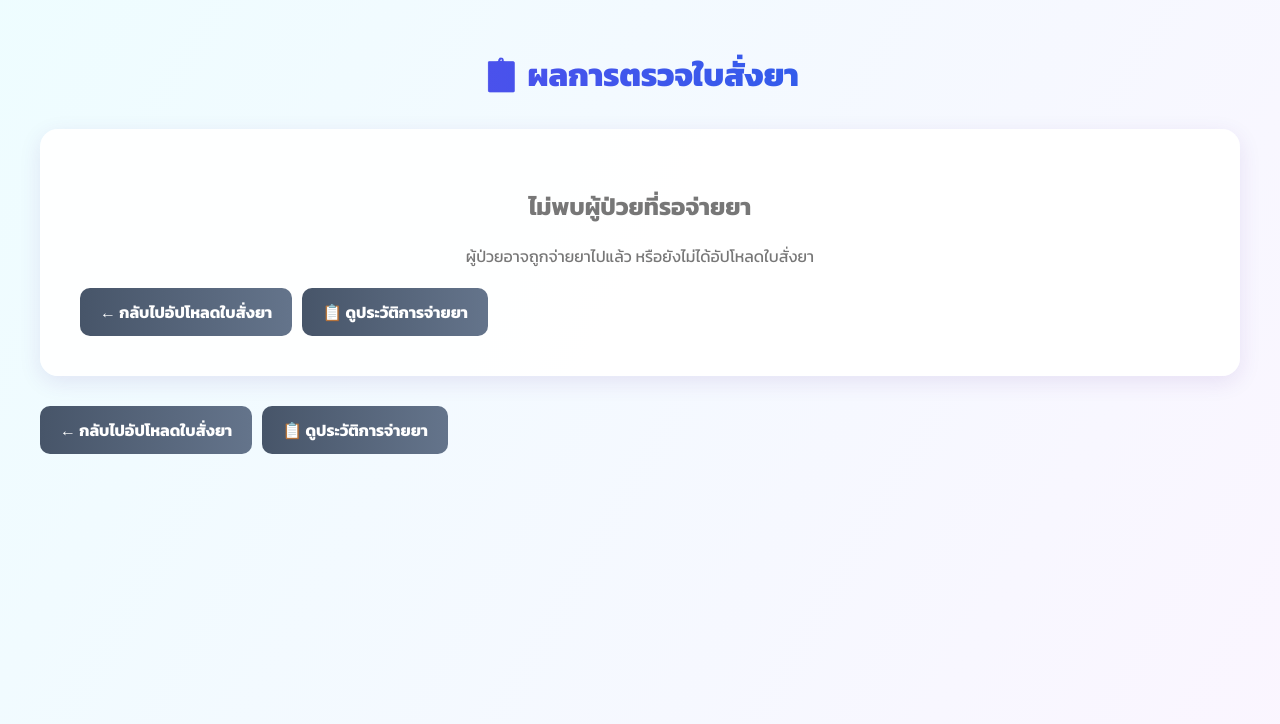
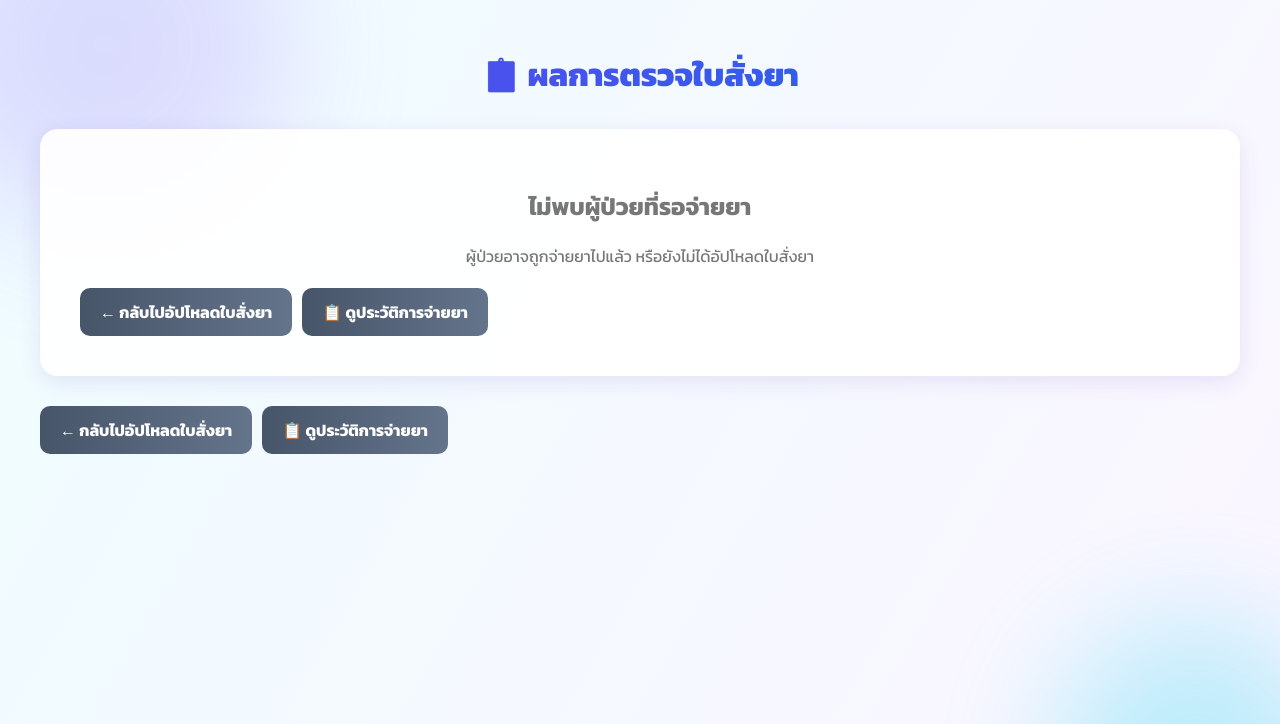
Before and after one commit to mydrugstock/drug-management, a Flask app: template templates/prescription_result.html in a window 1280 px wide. Shown: the top 724 px of the page. Run offline with Flask 3, Linux system fonts and the light colour scheme; the template is opened without the code that fills it, so the values that code supplies are empty.

Commit message:
Update prescription_result.html

```diff
--- a/templates/prescription_result.html
+++ b/templates/prescription_result.html
@@ -38,6 +38,12 @@
             75% { transform: translateX(4px); }
         }
 
+        @keyframes blobMove {
+            0%, 100% { transform: translate(0, 0) scale(1); }
+            33% { transform: translate(30px, -20px) scale(1.1); }
+            66% { transform: translate(-20px, 20px) scale(0.95); }
+        }
+
         body {
             font-family: 'Kanit', Arial, sans-serif;
             background: linear-gradient(120deg, #eef2ff, #ecfeff, #fdf4ff);
@@ -46,11 +52,44 @@
             margin: 0;
             padding: 30px;
             color: #222;
+            position: relative;
+            overflow-x: hidden;
+        }
+
+        body::before,
+        body::after {
+            content: "";
+            position: fixed;
+            border-radius: 50%;
+            filter: blur(60px);
+            opacity: 0.28;
+            z-index: 0;
+            animation: blobMove 16s ease-in-out infinite;
+            pointer-events: none;
+        }
+
+        body::before {
+            width: 340px;
+            height: 340px;
+            background: #a78bfa;
+            top: -110px;
+            left: -90px;
+        }
+
+        body::after {
+            width: 300px;
+            height: 300px;
+            background: #22d3ee;
+            bottom: -100px;
+            right: -80px;
+            animation-delay: -6s;
         }
 
         .container {
             max-width: 1200px;
             margin: auto;
+            position: relative;
+            z-index: 1;
         }
 
         h1 {
```
